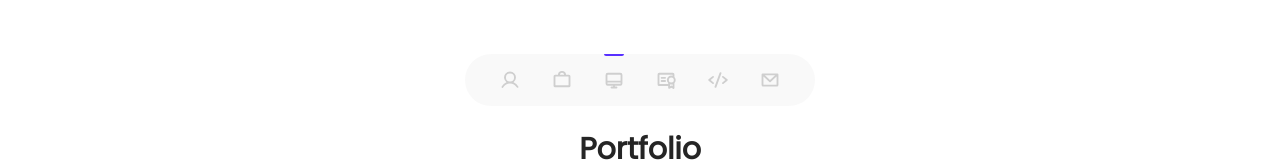
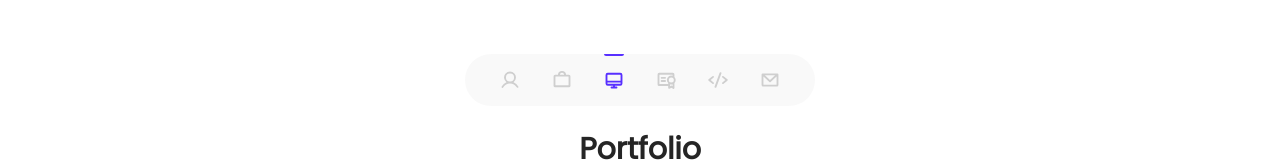
Before and after one commit to MJohanBintangP/portfolioWeb, a React (Vite) app: page / in a window 1280 px wide. Shown: the part 662-824 px from the top of the page. Built offline with nearby package versions, Linux system fonts and the light colour scheme; what tailwindcss-motion would draw is missing.

Commit message:
fix navbar bug

```diff
--- a/src/components/Navbar.jsx
+++ b/src/components/Navbar.jsx
@@ -46,9 +46,9 @@ const Navbar = () => {
           { id: 'contact', Icon: EnvelopeSimple },
         ].map(({ id, Icon }) => (
           <li key={id} className="bg-transparent relative flex items-center">
-            {activeSection === id && <div className="absolute -top-4 left-1/2 transform -translate-x-1/2 w-5 h-0.5 bg-[#5830FF] rounded-b-full"></div>}
-            <button onClick={() => handleScroll(id)}>
-              <Icon className={`bg-transparent text-[#CFCFCF] hover:text-[#5830FF] transition-colors duration-300 ${activeSection === id ? 'text-[#5830FF]' : ''}`} size={20} weight="bold" />
+            {activeSection === id && <div className=" absolute -top-4 left-1/2 transform -translate-x-1/2 w-5 h-0.5 bg-[#5830FF] rounded-b-full"></div>}
+            <button onClick={() => handleScroll(id)} className={`bg-transparent transition-colors duration-300 ${activeSection === id ? 'text-[#5830FF]' : 'text-[#CFCFCF]'} hover:text-[#5830FF]`}>
+              <Icon className="bg-transparent" size={20} weight="bold" />
             </button>
           </li>
         ))}
```
